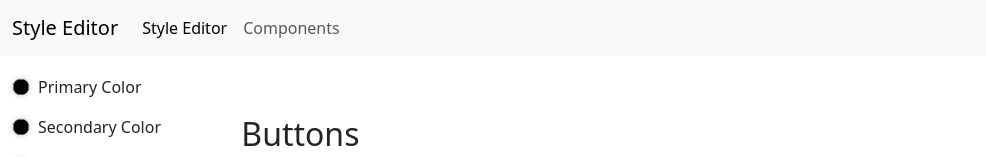
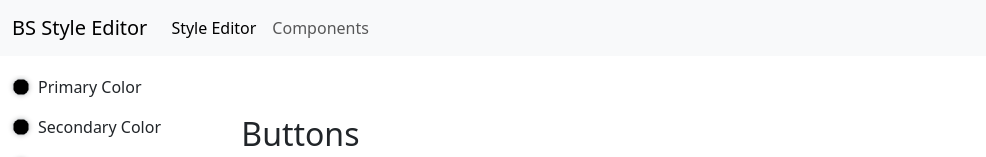
Before and after one commit to leviduncan/bs-editor-be, a website: page public/index.html in a window 1280 px wide. Shown: the top 157 px of the page, without its empty margins (0-986 px from the left). Drawn offline with nearby package versions, Linux system fonts and the light colour scheme.

Commit message:
html update

```diff
--- a/public/index.html
+++ b/public/index.html
@@ -14,7 +14,7 @@
 <body>
     <nav class="navbar navbar-expand-lg bg-body-tertiary fixed-top">
       <div class="container-fluid">
-        <a class="navbar-brand" href="/">Style Editor</a>
+        <a class="navbar-brand" href="/">BS Style Editor</a>
         <button class="navbar-toggler" type="button" data-bs-toggle="collapse" data-bs-target="#navbarNavDropdown" aria-controls="navbarNavDropdown" aria-expanded="false" aria-label="Toggle navigation">
           <span class="navbar-toggler-icon"></span>
         </button>
```
